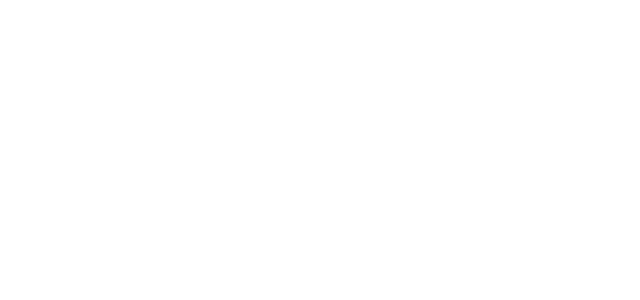
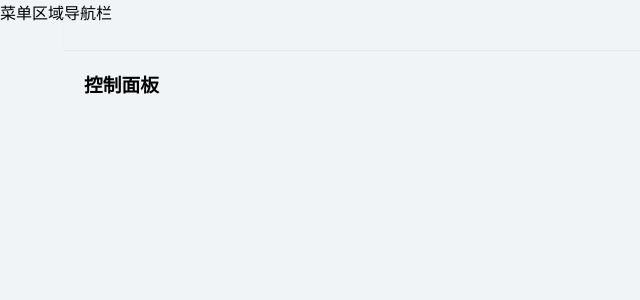
Before and after one commit to kane-0922/vue-ai-mind, a Vue app: page /back/dashboard in a window 1280 px wide. Before the commit this address had no page. Shown: the top 300 px of the page, without its empty margins (0-640 px from the left). Built offline with nearby package versions, Linux system fonts and the light colour scheme.

Commit message:
layout布局实现

```diff
--- a/package.json
+++ b/package.json
@@ -15,6 +15,7 @@
   "dependencies": {
     "element-plus": "^2.13.7",
     "pinia": "^3.0.4",
+    "sass": "1.97.2",
     "vue": "^3.5.31",
     "vue-router": "^5.0.4"
   },
--- a/src/App.vue
+++ b/src/App.vue
@@ -1,20 +1,7 @@
 <script setup></script>
 
 <template>
-  <div>
-    <template>
-      <div class="common-layout">
-        <el-container>
-          <el-aside width="200px">Aside</el-aside>
-          <el-container>
-            <el-header>Header</el-header>
-            <el-main>Main</el-main>
-          </el-container>
-        </el-container>
-      </div>
-    </template>
-    <router-view></router-view>
-  </div>
+  <router-view></router-view>
 </template>
 
-<style scoped></style>
+<style lang="scss" scoped></style>
--- /dev/null
+++ b/src/assets/style.css
@@ -0,0 +1,52 @@
+html, body, div, span, object, iframe,
+h1, h2, h3, h4, h5, h6, p, blockquote, pre,
+abbr, address, cite, code,
+del, dfn, em, img, ins, kbd, q, samp,
+small, strong, sub, sup, var,
+b, i,
+dl, dt, dd, ol, ul, li,
+fieldset, form, label, legend,
+table, caption, tbody, tfoot, thead, tr, th, td,
+article, aside, canvas, details, figcaption, figure,
+footer, header, hgroup, menu, nav, section, summary,
+time, mark, audio, video {
+  margin: 0;
+  padding: 0;
+  border: 0;
+  outline: 0;
+  /* font-size:100%; */
+  vertical-align: baseline;
+  background: transparent;
+}
+
+a {
+  text-decoration: none;
+}
+
+li {
+  list-style: none;
+}
+
+body {
+  height: 100vh;
+  background-color: #f1f4f6;
+}
+
+#app {
+  height: 100%;
+}
+
+.el-header {
+  height: 50px !important;
+  padding: 0 !important;
+  box-shadow: 0px 1px 1px rgba(0,0,0,0.05);
+  border-bottom: 1px solid transparent;
+}
+
+.pagination-info {
+  padding: 10px 0;
+  background-color: #fff;
+  .el-pagination {
+    justify-content: end;
+  }
+}
--- a/src/main.js
+++ b/src/main.js
@@ -1,5 +1,6 @@
 import { createApp } from 'vue'
 import { createPinia } from 'pinia'
+import '@/assets/style.css'
 
 import App from './App.vue'
 import router from './router'
--- /dev/null
+++ b/src/views/dashboard/Dashboard.vue
@@ -0,0 +1,5 @@
+<template>
+  <div>
+    <h1>控制面板</h1>
+  </div>
+</template>
--- /dev/null
+++ b/src/views/layout/BackendLayout.vue
@@ -0,0 +1,26 @@
+<script setup>
+import Sidebar from './components/Sidebar.vue'
+import Navbar from './components/Navbar.vue'
+</script>
+
+<template>
+  <div class="backend-layout">
+    <el-container>
+      <Sidebar></Sidebar>
+      <el-container>
+        <el-header>
+          <Navbar></Navbar>
+        </el-header>
+        <el-main>
+          <router-view></router-view>
+        </el-main>
+      </el-container>
+    </el-container>
+  </div>
+</template>
+
+<style lang="scss" scoped>
+.backend-layout {
+  height: 100vh;
+}
+</style>
--- /dev/null
+++ b/src/views/layout/components/Navbar.vue
@@ -0,0 +1,3 @@
+<template>
+  <div>导航栏</div>
+</template>
--- a/src/components/BackendLayout.vue
+++ b/src/views/layout/components/Sidebar.vue
@@ -1,5 +1,5 @@
 <template>
   <div>
-    我是后台布局
+    菜单区域
   </div>
 </template>
```
Also changed, not shown: src/router/index.js (+8 -2 lines), 1 other file (tests, documents, lock files or other folders).
